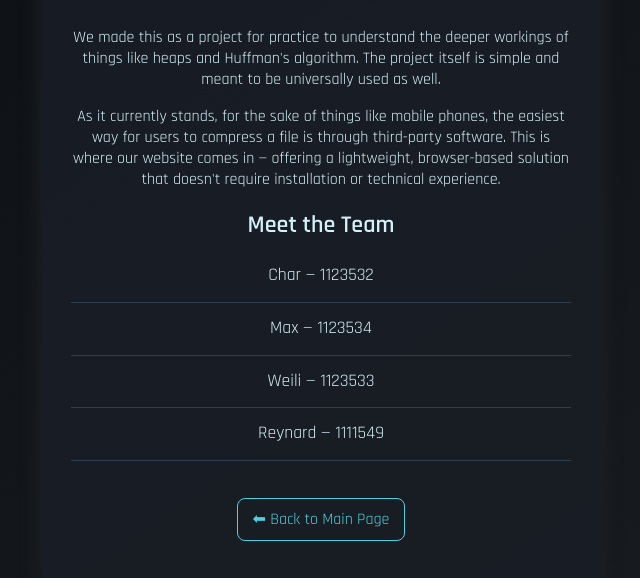
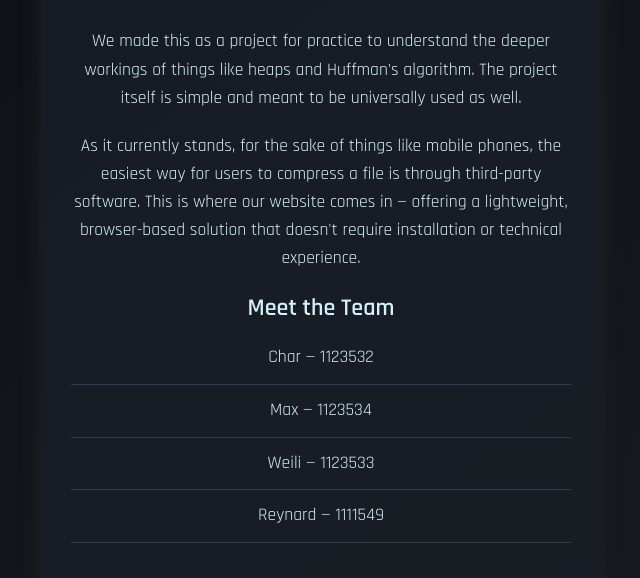
Before and after one commit to FV101LW/ZIP_Algorithm_Finals, a plain HTML site: page about.html in a window 1280 px wide. Shown: the part 214-792 px from the top of the page, without its empty margins (319-959 px from the left). Drawn offline with Linux system fonts and the light colour scheme.

Commit message:
Update style.css

```diff
--- a/style.css
+++ b/style.css
@@ -81,6 +81,13 @@ footer a {
   margin-top: 100px;
 }
 
+.about-text {
+  font-size: 1.1em;
+  line-height: 1.6;
+  margin-bottom: 20px;
+  color: #d4f1f9;
+}
+
 .team-list {
   list-style: none;
   padding: 0;
```
